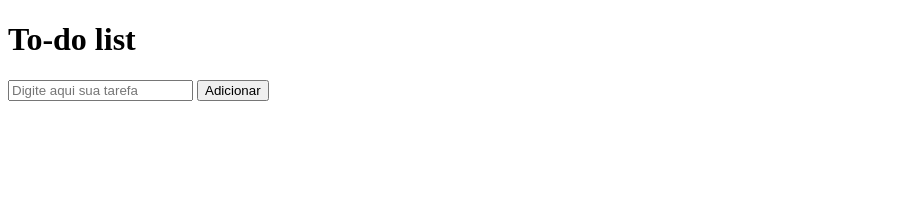
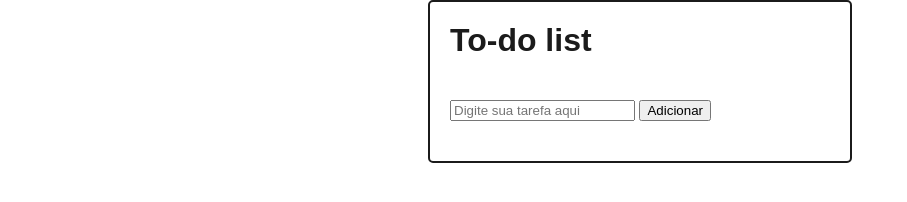
Before and after one commit to ulissesmarciano/decolatech3-dio-curso-introducao-ao-javascript, a plain HTML site: page to-doo-list/index.html in a window 1280 px wide. Shown: the whole page, without its empty margins (0-907 px from the left). Drawn offline with Linux system fonts and the light colour scheme.

Commit message:
add style in too-do list

```diff
--- a/to-doo-list/assets/css/style.css
+++ b/to-doo-list/assets/css/style.css
@@ -0,0 +1,24 @@
+* {
+    font-family: Arial, Helvetica, sans-serif;
+}
+
+body {
+    padding: 10px;
+    max-width: 400px;
+    border:2px solid rgb(27, 27, 27);
+    border-radius: 5px;
+    margin: auto;
+    }
+
+#title {
+    color: rgb(27, 27, 27);
+    margin-top: 0;
+    padding: 10px;
+}
+.task-form {
+    padding: 10px;
+}
+
+.task-list {
+    padding: 10px;
+}
--- a/to-doo-list/assets/js/scripts.js
+++ b/to-doo-list/assets/js/scripts.js
@@ -26,4 +26,5 @@ function addTask(description) {
 	taskContainer.appendChild(taskLabel);
 
 	taskList.appendChild(taskContainer);
+
 }
--- a/to-doo-list/index.html
+++ b/to-doo-list/index.html
@@ -7,13 +7,13 @@
     <title>To-do list</title>
 </head>
 <body>
-    <h1>To-do list</h1>
+    <h1 id="title">To-do list</h1>
     <div id="list">
-        <form id="task-form">
-            <input id="task-input" name="tarefa" type="text" placeholder="Digite aqui sua tarefa" />
+        <form id="task-form" class="task-form">
+            <input id="task-input" name="tarefa" type="text" placeholder="Digite sua tarefa aqui" />
             <button type="submit">Adicionar</button>
         </form>
-        <div id="tasks"></div>
+        <div id="tasks" class="task-list"></div>
     </div>
     <script src="assets/js/scripts.js"></script>
 </body>
```
